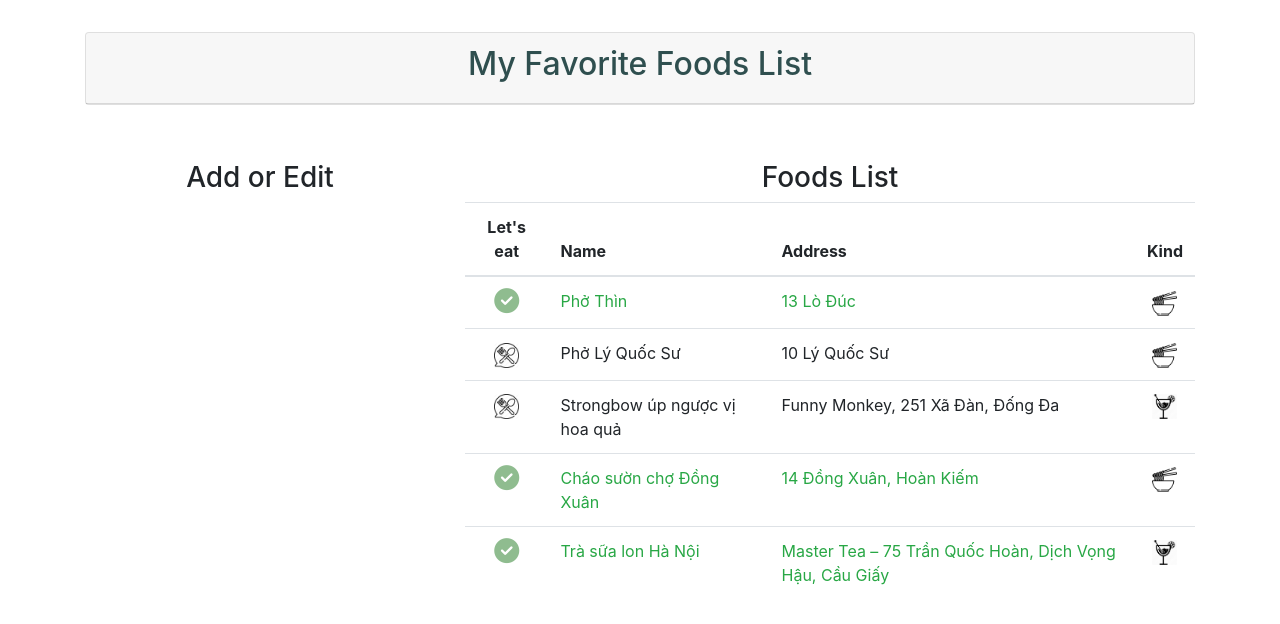
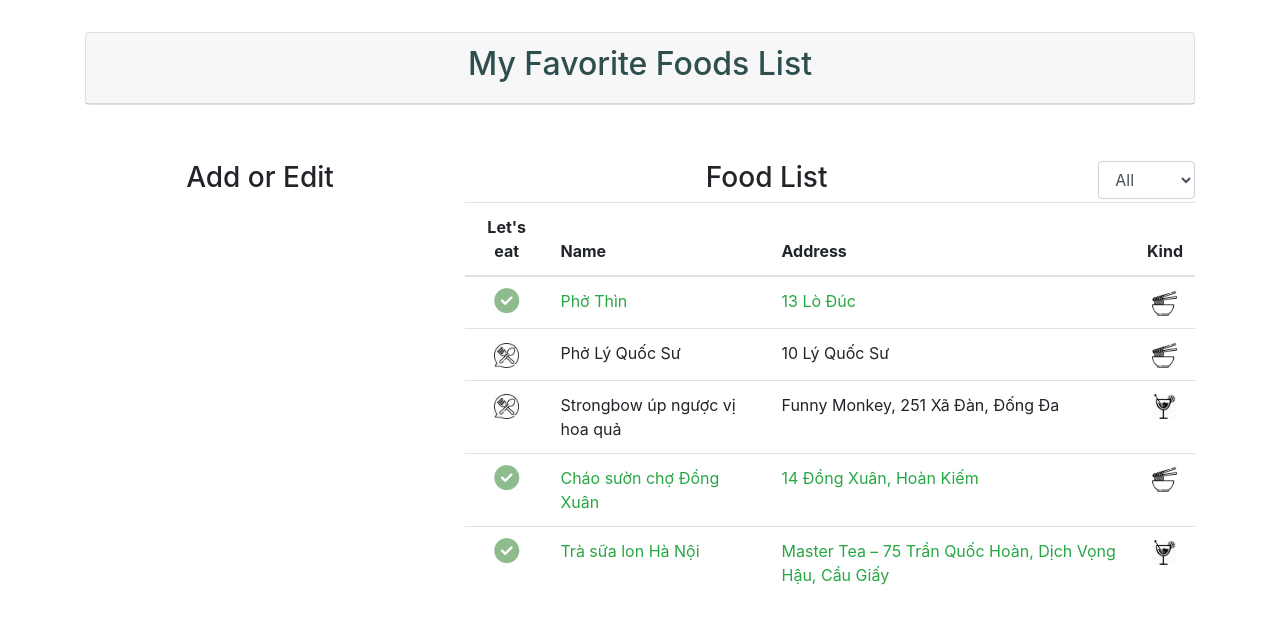
Before and after one commit to NguyetHMM/itss_nihongo_project_react, a React (Create React App) app: page / in a window 1280 px wide. Shown: the top 624 px of the page. Built offline with nearby package versions, Linux system fonts and the light colour scheme.

Commit message:
hfoahfoa

```diff
--- a/src/App.js
+++ b/src/App.js
@@ -3,6 +3,7 @@ import './App.css';
 import FoodList from './components/FoodList';
 import 'bootstrap/dist/css/bootstrap.min.css';
 import {Container, Row, Col, Card} from 'react-bootstrap';
+import FilterFood from './components/FilterFood';
 
 function App() {
   return (
@@ -12,14 +13,21 @@ function App() {
     </Card>
     <Row style={{marginTop:'5%', textAlign:'center'}}>
           <Col sm = {4}><h3>Add or Edit</h3></Col>
-          <Col sm = {8}><h3>Foods List</h3></Col>
+          <Col sm = {8}>
+            <Row>
+              <Col sm = {10}><h3>Food List</h3></Col>
+              <Col sm = {2}><FilterFood></FilterFood></Col>
+            </Row>
+          </Col>
     </Row>
     <Row>
           <Col sm = {4}>
             {/* Content */}
           </Col>
           <Col sm = {8}>
-            <FoodList></FoodList>
+            <FoodList
+              //onFilter={this.onFilter}
+            ></FoodList>
           </Col>
     </Row>
   </Container>
--- a/src/components/FilterFood.js
+++ b/src/components/FilterFood.js
@@ -0,0 +1,30 @@
+import React,{Component} from 'react'
+import 'bootstrap/dist/css/bootstrap.min.css';
+import FoodList from './FoodList';
+class FilterFood extends Component{
+    constructor(props){
+        super(props);
+        this.state = {
+            filterKind: -1,
+        }
+    }
+    onChange = (event) => {
+
+    }
+    render(){
+        var {filterKind} = this.state;
+        return (
+            <select
+                className="form-control"
+                name="filterKind"
+                value = {filterKind}
+                onChange={this.onChange}
+            >
+              <option value="grapefruit">All</option>
+              <option value="drink">Drink</option>
+              <option value="food">Food</option>
+            </select>
+          );
+    }
+}
+export default FilterFood;
--- a/src/components/Food.js
+++ b/src/components/Food.js
@@ -7,7 +7,7 @@ function Food({ item, onCheck }) {
         <tr className={item.done ? 'text-success' : ''}>
             <td style={{textAlign:'center'}}>
                 {item.done ?
-                    <i style={{ fontSize: '25px', color: 'darkseagreen' }} class="fas fa-check-circle" onClick={handleChange} ></i> :
+                    <i style={{ fontSize: '25px', color: 'darkseagreen' }} className="fas fa-check-circle" onClick={handleChange} ></i> :
                     <Image style={{height:'25px'}} src='/eat.png' onClick={handleChange}/> }
             </td>
             <td >{item.name}</td>
```
Also changed, not shown: 1 other file (tests, documents, lock files or other folders).
